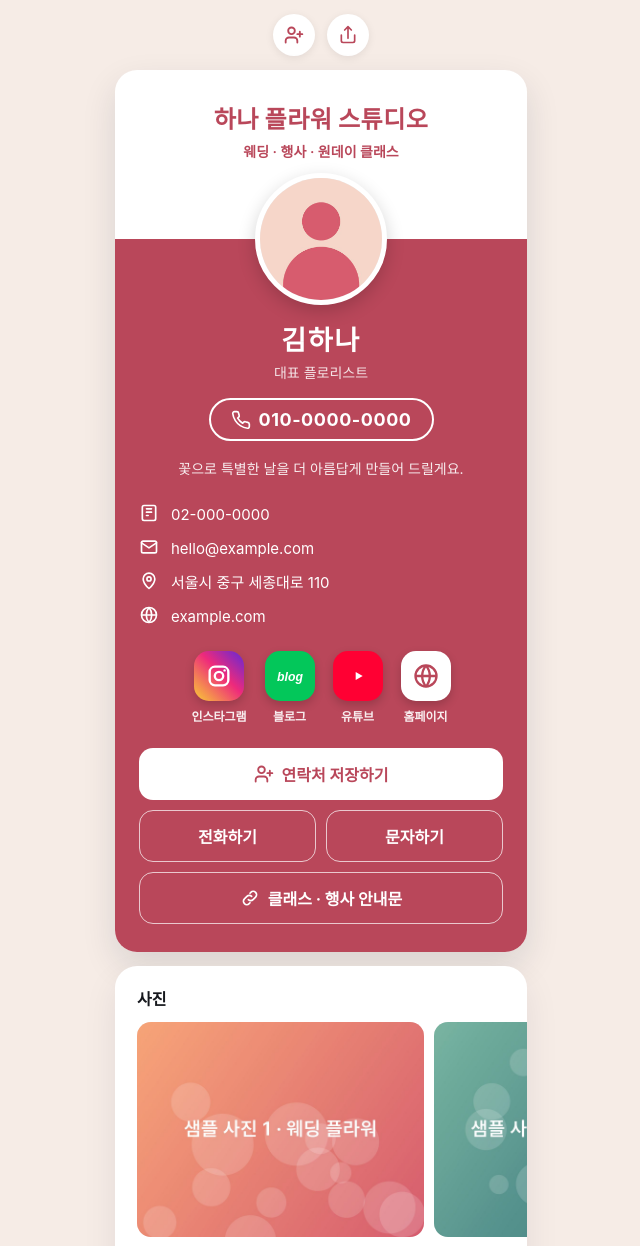
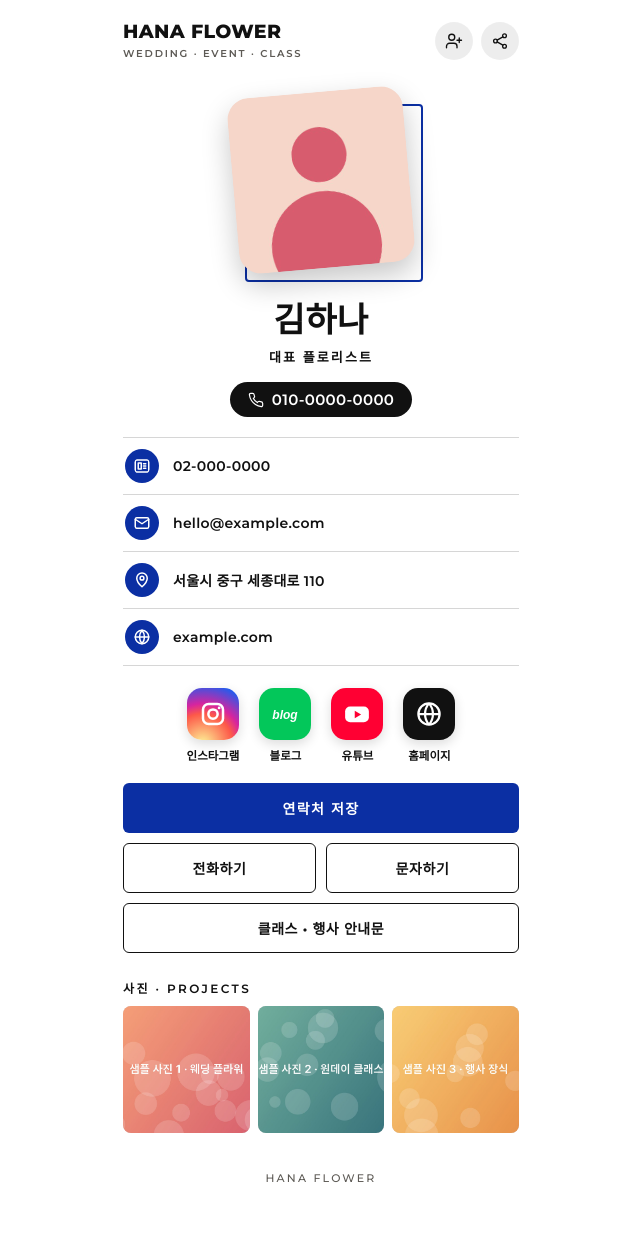
Before and after one commit to songbyeongseung11-max/mobile-card-maker, a plain HTML site: page example/index.html in a window 1280 px wide. Shown: the top 1246 px of the page, without its empty margins (319-959 px from the left). After the commit the page ends 1211 px from the top, so only its background shows below. Drawn offline with Linux system fonts and the light colour scheme; a web font is replaced by a local one.

Commit message:
예시 명함: 밝은 에디토리얼 디자인·새 아이콘

```diff
--- a/example/index.html
+++ b/example/index.html
@@ -3,105 +3,105 @@
 <head>
 <meta charset="utf-8">
 <meta name="viewport" content="width=device-width, initial-scale=1, viewport-fit=cover">
-<title>하나 플라워 스튜디오 · 김하나 대표 플로리스트</title>
-<meta name="description" content="하나 플라워 스튜디오 김하나의 모바일 명함입니다.">
+<title>HANA FLOWER · 김하나 대표 플로리스트</title>
+<meta name="description" content="HANA FLOWER 김하나의 모바일 명함입니다.">
 <meta property="og:type" content="website">
 <meta property="og:url" content="https://songbyeongseung11-max.github.io/mobile-card-maker/example/">
-<meta property="og:title" content="하나 플라워 스튜디오 · 김하나 대표 플로리스트">
+<meta property="og:title" content="HANA FLOWER · 김하나 대표 플로리스트">
 <meta property="og:description" content="눌러서 연락처를 저장하세요.">
 <meta property="og:image" content="https://songbyeongseung11-max.github.io/mobile-card-maker/example/img/share.jpg">
+<link rel="preconnect" href="https://fonts.googleapis.com">
+<link rel="stylesheet" href="https://fonts.googleapis.com/css2?family=Montserrat:wght@500;600;800&display=swap">
 <link rel="stylesheet" href="https://cdn.jsdelivr.net/gh/orioncactus/pretendard@v1.3.9/dist/web/static/pretendard.min.css">
 <style>
-  :root{--bg:#F6ECE6;--accent:#B9475A;--ink:#16181D;--sub:#626875}
+  /* 에디토리얼(뉴욕) 명함: 크림 바탕, 검정 글씨, 포인트 색 하나. 투톤은 사진 아래 1/3부터 색 배경 */
+  :root{--bg:#FFFFFF;--accent:#0B2FA3;--tone:#1F3B70;--ink:#111;--sub:#5d5a55;--hair:rgba(0,0,0,.16)}
   *{box-sizing:border-box;margin:0;padding:0}
   html,body{background:var(--bg)}
-  body{font-family:Pretendard,"Malgun Gothic",-apple-system,sans-serif;color:var(--ink);-webkit-font-smoothing:antialiased;min-height:100vh}
+  body{font-family:Montserrat,Pretendard,"Malgun Gothic",-apple-system,sans-serif;color:var(--ink);-webkit-font-smoothing:antialiased;min-height:100vh}
   [hidden]{display:none!important}
   svg{width:20px;height:20px;flex:none}
-  .wrap{max-width:440px;margin:0 auto;padding:14px 14px 36px;display:grid;gap:14px}
-  .top{display:flex;justify-content:center;gap:12px}
-  .ti{width:42px;height:42px;border-radius:50%;display:flex;align-items:center;justify-content:center;background:#fff;color:var(--accent);border:0;box-shadow:0 2px 8px rgba(0,0,0,.08);cursor:pointer;text-decoration:none}
-  .ti.kakao{background:#FEE500}
+  .wrap{max-width:440px;margin:0 auto;background:var(--bg);min-height:100vh;display:flex;flex-direction:column}
+  .top{display:flex;align-items:center;justify-content:space-between;gap:12px;padding:22px 22px 6px}
+  .brand img{display:block;max-height:40px;max-width:180px}
+  .co{font-size:19px;font-weight:800;letter-spacing:.02em;line-height:1.1}
+  .cosub{margin-top:4px;font-size:10px;font-weight:600;letter-spacing:.18em;text-transform:uppercase;color:var(--sub)}
+  .ic{display:flex;gap:8px}
+  .ti{width:38px;height:38px;border-radius:50%;display:flex;align-items:center;justify-content:center;background:rgba(0,0,0,.07);color:var(--ink);border:0;cursor:pointer;text-decoration:none}
+  .ti svg{width:18px;height:18px}
   .ti.ok{background:var(--accent);color:#fff}
-  .card{background:#fff;border-radius:22px;overflow:hidden;box-shadow:0 14px 34px rgba(20,30,60,.12)}
-  .head{padding:30px 24px 78px;text-align:center}
-  .logo{display:block;max-width:72%;max-height:120px;margin:0 auto}
-  .company{font-size:24px;font-weight:800;letter-spacing:.02em;color:var(--accent)}
-  .sub{margin-top:6px;font-size:14px;font-weight:600;color:var(--accent)}
-  .body{background:var(--accent);color:#fff;padding:0 24px 28px;text-align:center;position:relative;display:flow-root}
-  .avatar{width:132px;height:132px;border-radius:50%;object-fit:cover;border:5px solid #fff;margin:-66px auto 0;display:block;background:#eee;box-shadow:0 6px 18px rgba(0,0,0,.18)}
-  .noavatar{height:0}
-  .name{margin-top:14px;font-size:27px;font-weight:800;letter-spacing:.06em}
-  .noavatar + .name{padding-top:26px}
-  .title{margin-top:4px;font-size:14px;opacity:.85}
-  .pill{display:inline-flex;align-items:center;gap:8px;margin-top:16px;padding:9px 20px;border:2px solid #fff;border-radius:999px;color:#fff;font-size:18px;font-weight:700;text-decoration:none;letter-spacing:.03em}
-  .greet{margin-top:16px;font-size:14px;line-height:1.7;opacity:.9;word-break:keep-all}
-  .infos{margin-top:22px;display:grid;gap:12px;text-align:left}
-  .info{display:flex;align-items:flex-start;gap:12px;color:#fff;text-decoration:none;font-size:15px;line-height:1.4}
-  .info span{word-break:break-all;padding-top:1px}
-  .sns{margin-top:24px;display:flex;justify-content:center;gap:18px;flex-wrap:wrap}
-  .sn{display:grid;justify-items:center;gap:6px;color:#fff;text-decoration:none;font-size:12px}
-  .sn i{width:50px;height:50px;border-radius:15px;display:flex;align-items:center;justify-content:center;box-shadow:0 4px 10px rgba(0,0,0,.18)}
-  .sn i svg{width:28px;height:28px}
-  .sn b{font-weight:600;opacity:.9}
-  .acts{margin-top:24px;display:grid;gap:10px}
-  .btn{display:flex;align-items:center;justify-content:center;gap:8px;height:52px;border-radius:14px;font-size:16px;font-weight:700;text-decoration:none;border:0;font-family:inherit;cursor:pointer}
-  .btn.white{background:#fff;color:var(--accent)}
-  .btn.line{background:transparent;color:#fff;border:1.5px solid rgba(255,255,255,.7)}
+  .hero{padding:26px 0 0;position:relative;z-index:2}
+  .ph{position:relative;width:176px;height:176px;margin:0 auto}
+  .ph::before{content:"";position:absolute;inset:12px -14px -14px 12px;border:2px solid var(--accent);border-radius:4px}
+  .ph img,.ph .ini{position:relative;width:100%;height:100%;object-fit:cover;border-radius:22px;transform:rotate(-5deg);box-shadow:0 12px 28px rgba(0,0,0,.22);background:#d9d6d0}
+  .ph .ini{display:flex;align-items:center;justify-content:center;font-size:48px;font-weight:800;color:#fff;background:var(--ink)}
+  .lower{padding:34px 22px 34px;text-align:center;flex:1}
+  .name{font-size:34px;font-weight:800;letter-spacing:.01em;line-height:1.1;text-transform:uppercase;color:var(--ink);word-break:keep-all}
+  .role{margin-top:8px;font-size:13px;font-weight:600;letter-spacing:.16em;text-transform:uppercase;color:var(--ink)}
+  .place{margin-top:4px;font-size:11px;letter-spacing:.14em;text-transform:uppercase;color:var(--sub)}
+  .pill{display:inline-flex;align-items:center;gap:8px;margin-top:16px;padding:8px 18px;border-radius:999px;background:#111;color:#fff;font-size:15px;font-weight:600;text-decoration:none;letter-spacing:.02em}
+  .pill svg{width:16px;height:16px}
+  .greet{margin-top:14px;font-family:Pretendard,sans-serif;font-size:14px;line-height:1.7;color:var(--sub);word-break:keep-all}
+  .list{margin-top:20px;border-top:1px solid var(--hair);text-align:left}
+  .row{display:flex;align-items:center;gap:14px;padding:11px 2px;border-bottom:1px solid var(--hair);color:var(--ink);text-decoration:none;font-size:14px;font-weight:600;letter-spacing:.02em}
+  .row svg{width:34px;height:34px;padding:8px;border-radius:50%;background:var(--accent);color:#fff;stroke-width:2}
+  .row span{word-break:break-all}
+  .sns{margin-top:22px;display:flex;justify-content:center;gap:20px;flex-wrap:wrap}
+  .sn{display:grid;justify-items:center;gap:7px;text-decoration:none;color:var(--ink);font-family:Pretendard,sans-serif;font-size:11.5px;font-weight:600}
+  .sn i{width:52px;height:52px;border-radius:15px;display:flex;align-items:center;justify-content:center;box-shadow:0 4px 12px rgba(0,0,0,.14)}
+  .sn i svg{width:30px;height:30px}
+  .sn i.ig{background:radial-gradient(circle at 30% 107%,#fdf497 0%,#fd5949 45%,#d6249f 60%,#285AEB 90%)}
+  .sn i.blog{background:#03C75A}
+  .sn i.yt{background:#FF0033}
+  .sn i.web{background:#111}
+  .acts{margin-top:20px;display:grid;gap:10px}
+  .btn{display:flex;align-items:center;justify-content:center;gap:8px;height:50px;border-radius:6px;font-size:14px;font-weight:700;letter-spacing:.1em;text-transform:uppercase;text-decoration:none;border:0;font-family:inherit;cursor:pointer}
+  .btn.solid{background:var(--accent);color:#fff}
+  .btn.line{background:transparent;color:var(--ink);border:1.6px solid var(--ink);letter-spacing:.04em}
   .two{display:grid;grid-template-columns:1fr 1fr;gap:10px}
-  .gal{background:#fff;border-radius:22px;padding:20px 0 16px;box-shadow:0 14px 34px rgba(20,30,60,.08)}
-  .gal h2{font-size:16px;margin:0 22px 12px}
-  .strip{display:flex;gap:10px;overflow-x:auto;scroll-snap-type:x mandatory;padding:0 22px 6px}
-  .shot{flex:0 0 78%;aspect-ratio:4/3;border:0;padding:0;border-radius:14px;overflow:hidden;scroll-snap-align:center;background:#eee;cursor:zoom-in}
+  .lbl{margin-top:26px;text-align:left;font-size:12px;font-weight:600;letter-spacing:.2em;color:var(--ink)}
+  .grid{margin-top:10px;display:grid;grid-template-columns:repeat(3,1fr);gap:8px}
+  .shot{aspect-ratio:1;border:0;padding:0;border-radius:8px;overflow:hidden;background:#ccc;cursor:zoom-in}
   .shot img{width:100%;height:100%;object-fit:cover;display:block}
-  .gal-hint{margin:8px 22px 0;font-size:12px;color:var(--sub)}
   .lb{position:fixed;inset:0;background:rgba(0,0,0,.9);display:flex;align-items:center;justify-content:center;z-index:9;padding:16px}
   .lb img{max-width:100%;max-height:100%;border-radius:8px}
   .lb-x{position:absolute;top:12px;right:16px;background:none;border:0;color:#fff;font-size:36px;line-height:1;cursor:pointer}
-  .foot{text-align:center;font-size:12px;color:var(--sub);letter-spacing:.12em}
+  .foot{padding:4px 0 26px;text-align:center;font-size:11px;letter-spacing:.2em;color:var(--sub)}
 </style>
 </head>
 <body>
 <main class="wrap">
-  <nav class="top"><a class="ti" href="contact.vcf" download="김하나.vcf" aria-label="연락처 저장"><svg viewBox="0 0 24 24" fill="none" stroke="currentColor" stroke-width="2.2" stroke-linecap="round" stroke-linejoin="round"><path d="M16 21v-2a4 4 0 0 0-4-4H6a4 4 0 0 0-4 4v2"/><circle cx="9" cy="7" r="4"/><path d="M19 8v6M22 11h-6"/></svg></a><button class="ti" id="shareBtn" type="button" aria-label="링크 공유"><svg viewBox="0 0 24 24" fill="none" stroke="currentColor" stroke-width="2" stroke-linecap="round" stroke-linejoin="round"><path d="M4 12v7a2 2 0 0 0 2 2h12a2 2 0 0 0 2-2v-7"/><path d="M16 6l-4-4-4 4M12 2v14"/></svg></button></nav>
-  <section class="card">
-    <div class="head">
-      <p class="company">하나 플라워 스튜디오</p>
-      <p class="sub">웨딩 · 행사 · 원데이 클래스</p>
+  <header class="top">
+    <div class="brand"><p class="co">HANA FLOWER</p><p class="cosub">WEDDING · EVENT · CLASS</p></div>
+    <nav class="ic"><a class="ti" href="contact.vcf" download="김하나.vcf" aria-label="연락처 저장"><svg viewBox="0 0 24 24" fill="none" stroke="currentColor" stroke-width="1.8" stroke-linecap="round" stroke-linejoin="round"><path d="M16 21v-2a4 4 0 0 0-4-4H6a4 4 0 0 0-4 4v2"/><circle cx="9" cy="7" r="4"/><path d="M19 8v6M22 11h-6"/></svg></a><button class="ti" id="shareBtn" type="button" aria-label="링크 공유"><svg viewBox="0 0 24 24" fill="none" stroke="currentColor" stroke-width="1.8" stroke-linecap="round" stroke-linejoin="round"><circle cx="18" cy="5" r="2.5"/><circle cx="6" cy="12" r="2.5"/><circle cx="18" cy="19" r="2.5"/><path d="m8.2 10.8 7.6-4.4M8.2 13.2l7.6 4.4"/></svg></button></nav>
+  </header>
+  <div class="hero"><div class="ph"><img src="img/photo.jpg" alt="김하나 사진"></div></div>
+  <section class="lower">
+    <h1 class="name">김하나</h1>
+    <p class="role">대표 플로리스트</p>
+    <a class="pill" href="tel:01000000000"><svg viewBox="0 0 24 24" fill="none" stroke="currentColor" stroke-width="1.8" stroke-linecap="round" stroke-linejoin="round"><path d="M22 16.9v3a2 2 0 0 1-2.2 2 19.8 19.8 0 0 1-8.6-3.1 19.5 19.5 0 0 1-6-6A19.8 19.8 0 0 1 2.1 4.2 2 2 0 0 1 4.1 2h3a2 2 0 0 1 2 1.7c.1.9.4 1.8.7 2.7a2 2 0 0 1-.5 2.1L8 9.8a16 16 0 0 0 6 6l1.3-1.3a2 2 0 0 1 2.1-.4c.9.3 1.8.6 2.7.7a2 2 0 0 1 1.7 2z"/></svg>010-0000-0000</a>
+    <div class="list">
+      <a class="row" href="tel:020000000"><svg viewBox="0 0 24 24" fill="none" stroke="currentColor" stroke-width="1.8" stroke-linecap="round" stroke-linejoin="round"><rect x="3" y="4" width="18" height="16" rx="2"/><path d="M7 8h4v8H7zM14 9h3M14 12h3M14 15h3"/></svg><span>02-000-0000</span></a>
+      <a class="row" href="mailto:hello@example.com"><svg viewBox="0 0 24 24" fill="none" stroke="currentColor" stroke-width="1.8" stroke-linecap="round" stroke-linejoin="round"><rect x="3" y="5" width="18" height="14" rx="2"/><path d="m3 7 9 6 9-6"/></svg><span>hello@example.com</span></a>
+      <a class="row" href="https://map.naver.com/p/search/%EC%84%9C%EC%9A%B8%EC%8B%9C%20%EC%A4%91%EA%B5%AC%20%EC%84%B8%EC%A2%85%EB%8C%80%EB%A1%9C%20110" target="_blank" rel="noopener"><svg viewBox="0 0 24 24" fill="none" stroke="currentColor" stroke-width="1.8" stroke-linecap="round" stroke-linejoin="round"><path d="M12 21s-7-6.2-7-11.5A7 7 0 0 1 19 9.5C19 14.8 12 21 12 21z"/><circle cx="12" cy="9.5" r="2.5"/></svg><span>서울시 중구 세종대로 110</span></a>
+      <a class="row" href="https://example.com/" target="_blank" rel="noopener"><svg viewBox="0 0 24 24" fill="none" stroke="currentColor" stroke-width="1.8" stroke-linecap="round" stroke-linejoin="round"><circle cx="12" cy="12" r="9"/><path d="M3 12h18M12 3a14 14 0 0 1 0 18M12 3a14 14 0 0 0 0 18"/></svg><span>example.com</span></a>
     </div>
-    <div class="body">
-      <img class="avatar" src="img/photo.jpg" alt="김하나 사진">
-      <p class="name">김하나</p>
-      <p class="title">대표 플로리스트</p>
-      <a class="pill" href="tel:01000000000"><svg viewBox="0 0 24 24" fill="none" stroke="currentColor" stroke-width="2" stroke-linecap="round" stroke-linejoin="round"><path d="M22 16.9v3a2 2 0 0 1-2.2 2 19.8 19.8 0 0 1-8.6-3.1 19.5 19.5 0 0 1-6-6A19.8 19.8 0 0 1 2.1 4.2 2 2 0 0 1 4.1 2h3a2 2 0 0 1 2 1.7c.1.9.4 1.8.7 2.7a2 2 0 0 1-.5 2.1L8 9.8a16 16 0 0 0 6 6l1.3-1.3a2 2 0 0 1 2.1-.4c.9.3 1.8.6 2.7.7a2 2 0 0 1 1.7 2z"/></svg>010-0000-0000</a>
-      <p class="greet">꽃으로 특별한 날을 더 아름답게 만들어 드릴게요.</p>
-      <div class="infos">
-        <a class="info" href="tel:020000000"><svg viewBox="0 0 24 24" fill="none" stroke="currentColor" stroke-width="2" stroke-linecap="round" stroke-linejoin="round"><rect x="4" y="3" width="16" height="18" rx="2"/><path d="M9 7h6M9 11h6M9 15h2"/></svg><span>02-000-0000</span></a>
-        <a class="info" href="mailto:hello@example.com"><svg viewBox="0 0 24 24" fill="none" stroke="currentColor" stroke-width="2" stroke-linecap="round" stroke-linejoin="round"><rect x="3" y="5" width="18" height="14" rx="2"/><path d="m3 7 9 6 9-6"/></svg><span>hello@example.com</span></a>
-        <a class="info" href="https://map.naver.com/p/search/%EC%84%9C%EC%9A%B8%EC%8B%9C%20%EC%A4%91%EA%B5%AC%20%EC%84%B8%EC%A2%85%EB%8C%80%EB%A1%9C%20110" target="_blank" rel="noopener"><svg viewBox="0 0 24 24" fill="none" stroke="currentColor" stroke-width="2" stroke-linecap="round" stroke-linejoin="round"><path d="M12 21s-7-6.2-7-11.5A7 7 0 0 1 19 9.5C19 14.8 12 21 12 21z"/><circle cx="12" cy="9.5" r="2.5"/></svg><span>서울시 중구 세종대로 110</span></a>
-        <a class="info" href="https://example.com/" target="_blank" rel="noopener"><svg viewBox="0 0 24 24" fill="none" stroke="currentColor" stroke-width="2"><circle cx="12" cy="12" r="9"/><path d="M3 12h18M12 3a14 14 0 0 1 0 18M12 3a14 14 0 0 0 0 18"/></svg><span>example.com</span></a>
+    <div class="sns"><a class="sn" href="https://www.instagram.com/" target="_blank" rel="noopener" aria-label="인스타그램"><i class="ig"><svg viewBox="0 0 24 24" fill="none" stroke="#fff" stroke-width="2"><rect x="4" y="4" width="16" height="16" rx="4.5"/><circle cx="12" cy="12" r="3.7"/><circle cx="16.9" cy="7.1" r="1.1" fill="#fff" stroke="none"/></svg></i><b>인스타그램</b></a><a class="sn" href="https://blog.naver.com/" target="_blank" rel="noopener" aria-label="블로그"><i class="blog"><svg viewBox="0 0 24 24"><text x="12" y="15.8" text-anchor="middle" font-family="Arial,Helvetica,sans-serif" font-size="9.6" font-weight="900" fill="#fff">blog</text></svg></i><b>블로그</b></a><a class="sn" href="https://www.youtube.com/" target="_blank" rel="noopener" aria-label="유튜브"><i class="yt"><svg viewBox="0 0 24 24"><rect x="2.5" y="6" width="19" height="12.5" rx="4" fill="#fff"/><path d="M10.2 9.3v6l5.1-3z" fill="#FF0033"/></svg></i><b>유튜브</b></a><a class="sn" href="https://example.com/" target="_blank" rel="noopener" aria-label="홈페이지"><i class="web"><svg viewBox="0 0 24 24" fill="none" stroke="#fff" stroke-width="1.8"><circle cx="12" cy="12" r="8.5"/><path d="M3.5 12h17M12 3.5a13 13 0 0 1 0 17M12 3.5a13 13 0 0 0 0 17"/></svg></i><b>홈페이지</b></a></div>
+    <div class="acts">
+      <a class="btn solid" href="contact.vcf" download="김하나.vcf">연락처 저장</a>
+      <div class="two"><a class="btn line" href="tel:01000000000">전화하기</a><a class="btn line" href="sms:01000000000">문자하기</a></div>
+      <a class="btn line" href="https://example.com/class" target="_blank" rel="noopener">클래스 · 행사 안내문</a>
+    </div>
+      <p class="lbl">사진 · PROJECTS</p>
+      <div class="grid">
+        <button class="shot" type="button"><img src="img/gallery/01.jpg" alt="사진 1" loading="lazy"></button>
+        <button class="shot" type="button"><img src="img/gallery/02.jpg" alt="사진 2" loading="lazy"></button>
+        <button class="shot" type="button"><img src="img/gallery/03.jpg" alt="사진 3" loading="lazy"></button>
       </div>
-      <div class="sns"><a class="sn" href="https://www.instagram.com/" target="_blank" rel="noopener" aria-label="인스타그램"><i style="background:linear-gradient(45deg,#F9CE34,#EE2A7B 55%,#6228D7)"><svg viewBox="0 0 24 24" fill="none" stroke="#fff" stroke-width="2"><rect x="4" y="4" width="16" height="16" rx="4.5"/><circle cx="12" cy="12" r="3.6"/><circle cx="16.8" cy="7.2" r="1" fill="#fff" stroke="none"/></svg></i><b>인스타그램</b></a><a class="sn" href="https://blog.naver.com/" target="_blank" rel="noopener" aria-label="블로그"><i style="background:#03C75A"><svg viewBox="0 0 24 24"><text x="12" y="16.5" text-anchor="middle" font-family="Arial,Helvetica,sans-serif" font-size="10.5" font-weight="900" fill="#fff">blog</text></svg></i><b>블로그</b></a><a class="sn" href="https://www.youtube.com/" target="_blank" rel="noopener" aria-label="유튜브"><i style="background:#FF0033"><svg viewBox="0 0 24 24"><path fill="#fff" d="M10 8.5v7l6-3.5z"/></svg></i><b>유튜브</b></a><a class="sn" href="https://example.com/" target="_blank" rel="noopener" aria-label="홈페이지"><i style="background:#fff;color:var(--accent)"><svg viewBox="0 0 24 24" fill="none" stroke="currentColor" stroke-width="2"><circle cx="12" cy="12" r="9"/><path d="M3 12h18M12 3a14 14 0 0 1 0 18M12 3a14 14 0 0 0 0 18"/></svg></i><b>홈페이지</b></a></div>
-      <div class="acts">
-        <a class="btn white" href="contact.vcf" download="김하나.vcf"><svg viewBox="0 0 24 24" fill="none" stroke="currentColor" stroke-width="2.2" stroke-linecap="round" stroke-linejoin="round"><path d="M16 21v-2a4 4 0 0 0-4-4H6a4 4 0 0 0-4 4v2"/><circle cx="9" cy="7" r="4"/><path d="M19 8v6M22 11h-6"/></svg>연락처 저장하기</a>
-        <div class="two"><a class="btn line" href="tel:01000000000">전화하기</a><a class="btn line" href="sms:01000000000">문자하기</a></div>
-        <a class="btn line" href="https://example.com/class" target="_blank" rel="noopener"><svg viewBox="0 0 24 24" fill="none" stroke="currentColor" stroke-width="2" stroke-linecap="round"><path d="M10 14a4 4 0 0 0 5.7 0l3-3a4 4 0 0 0-5.7-5.7l-1 1"/><path d="M14 10a4 4 0 0 0-5.7 0l-3 3a4 4 0 0 0 5.7 5.7l1-1"/></svg>클래스 · 행사 안내문</a>
-      </div>
-    </div>
   </section>
-<section class="gal">
-  <h2>사진</h2>
-  <div class="strip">
-    <button class="shot" type="button"><img src="img/gallery/01.jpg" alt="사진 1" loading="lazy"></button>
-    <button class="shot" type="button"><img src="img/gallery/02.jpg" alt="사진 2" loading="lazy"></button>
-    <button class="shot" type="button"><img src="img/gallery/03.jpg" alt="사진 3" loading="lazy"></button>
-    <button class="shot" type="button"><img src="img/gallery/04.jpg" alt="사진 4" loading="lazy"></button>
-  </div>
-  <p class="gal-hint">옆으로 넘겨 보고, 누르면 크게 볼 수 있어요</p>
-</section>
+  <p class="foot">HANA FLOWER</p>
+</main>
 <div class="lb" id="lb" hidden><button class="lb-x" type="button" aria-label="닫기">×</button><img id="lbImg" alt=""></div>
-  <p class="foot">하나 플라워 스튜디오</p>
-</main>
 <script>
 (function(){
   var sb = document.getElementById("shareBtn");
```
Also changed, not shown: 1 other file.
